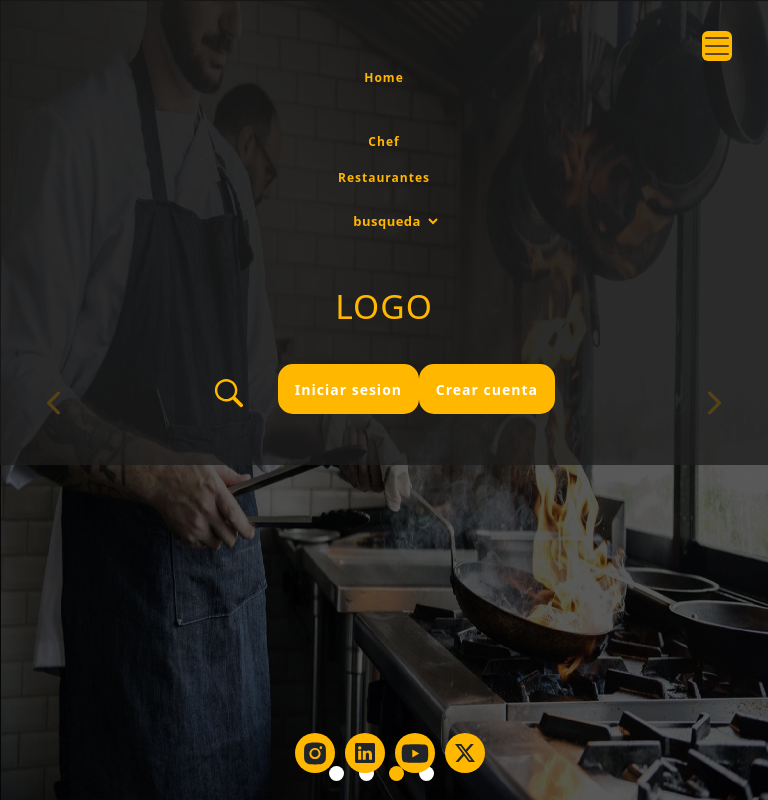
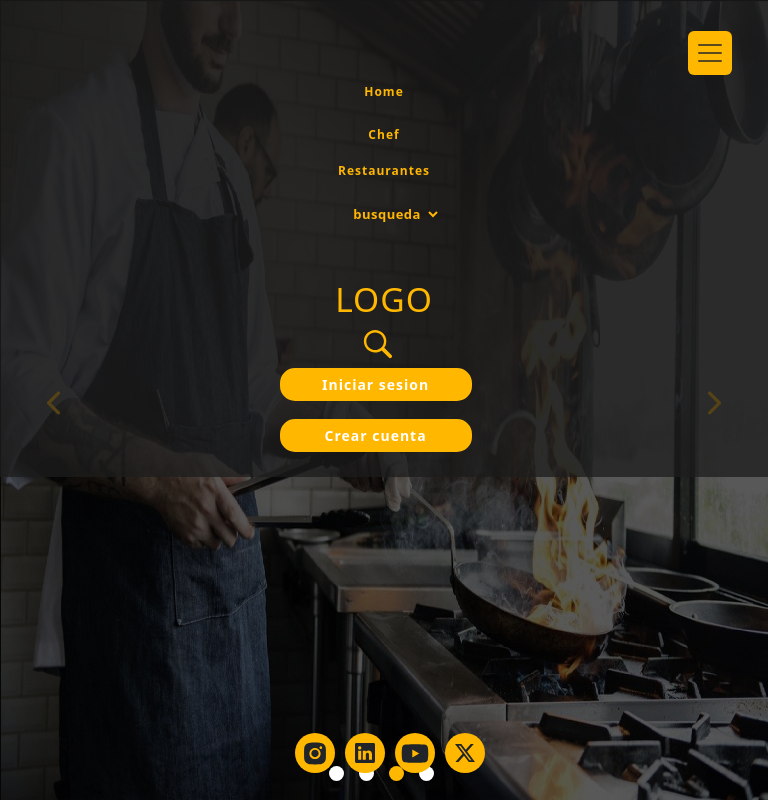
Before and after one commit to Franandrade94/0-React-Project, a React (Create React App) app: page / in a window 768 px wide. Both pictures are taken after a click on the button 717 px from the left and 45 px from the top of the page. Shown: the top 800 px of the page. Built offline with nearby package versions, Linux system fonts and the light colour scheme.

Commit message:
responsive nav

```diff
--- a/src/components/Navbar/index.js
+++ b/src/components/Navbar/index.js
@@ -167,7 +167,7 @@ function _NavBar() {
           </div>
 
           <div className='button-nav'>
-            <GoSearch style={{ marginRight: '5%', color: '#ffb700', fontSize: '30px', marginTop: '1%' }}/>
+            <GoSearch className='search-icon' style={{ marginRight: '5%', color: '#ffb700', fontSize: '30px', marginTop: '1%' }}/>
             <button className='contact-button'>Iniciar sesion</button>
             <button className='contact-button'>Crear cuenta</button>
           </div>
--- a/src/components/Navbar/navbar.css
+++ b/src/components/Navbar/navbar.css
@@ -83,8 +83,9 @@
         margin-bottom: 5%;
         background-color: #ffb700;
         border: 3px solid #ffb700;
-        border-radius: 15px;
+        border-radius: 5px;
         padding: 1.7% 2%;
+        width: 40vw;
         color: white;
         font-weight: bold;
         font-size: 14px;
@@ -95,7 +96,7 @@
         width: 25vw;
         display: flex;
         flex-direction: column;
-        margin-left: 39%;
+        margin-left: 30%;
     }
 
     .select-busqueda{
@@ -108,6 +109,10 @@
         width: 25vw !important;
         margin-left: 40%;
         margin-bottom: 8%;
+    }
+
+    .search-icon{
+        margin-left: 60%;
     }
 
 
@@ -221,6 +226,17 @@
         margin-bottom: 8%;
     }
 
+    .button-nav{
+        width: 25vw;
+        display: flex;
+        flex-direction: column;
+        margin-left: 30%;
+    }
+
+    .search-icon{
+        margin-left: 60%;
+    }
+
 }
 
 @media (min-width: 768px) and (max-width: 869px) {
@@ -229,7 +245,7 @@
         margin-left: auto;
         margin-right: 0%;
         background-color: rgba(255, 255, 255, 0);
-        padding: 0%;
+        padding: 1%;
         margin-top: 0%;
         background-color: #ffb700 !important;
     }
@@ -270,7 +286,7 @@
     }
 
     .product-link {
-        margin-top: 2%;
+        margin-top: -1%;
         margin-bottom: -2% !important;
         margin-left: 0% !important;
 
@@ -326,6 +342,17 @@
         width: 12vw !important;
         margin-left: 45%;
         margin-bottom: 8%;
+    }
+
+    .button-nav{
+        width: 25vw;
+        display: flex;
+        flex-direction: column;
+        margin-left: 35%;
+    }
+
+    .search-icon{
+        margin-left: 43%;
     }
 
 }
```
